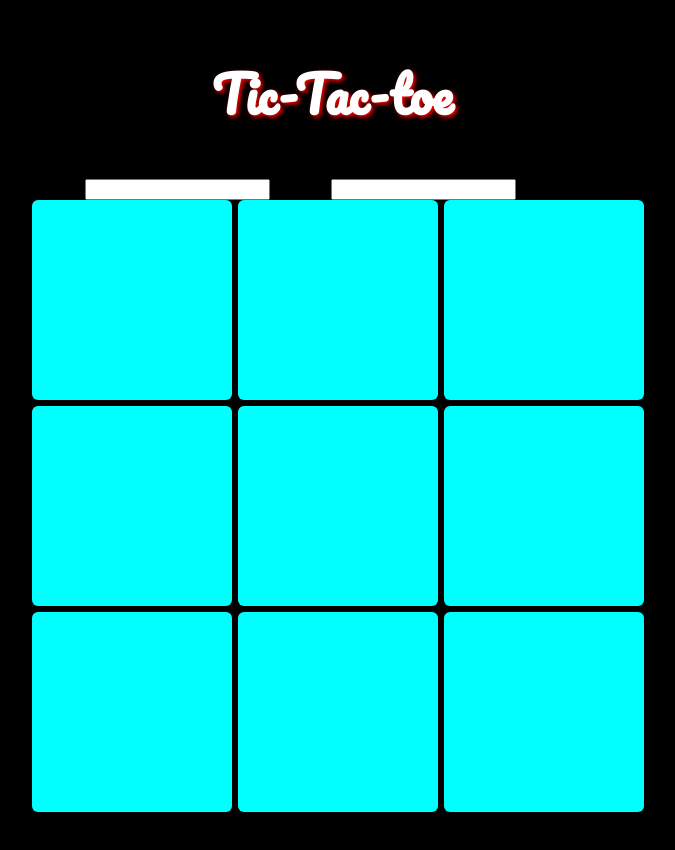
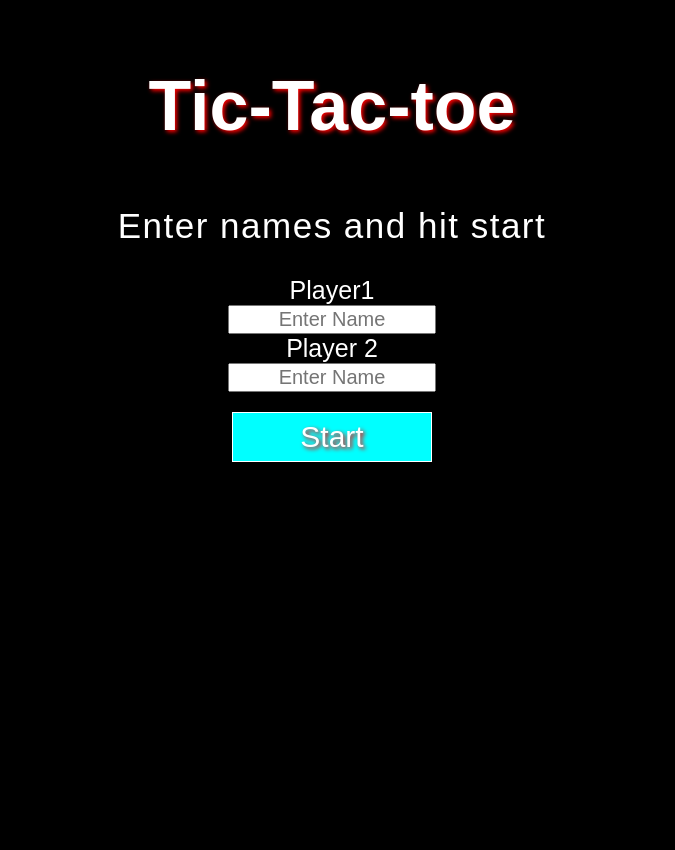
Before and after one commit to thesatmannn/tic-tac-toe, a plain HTML site: page index.html in a window 1280 px wide. Shown: the whole page, without its empty margins (308-983 px from the left). Before the commit the page ends 812 px from the top, so only its background shows below. Drawn offline with Linux system fonts and the light colour scheme; a web font is replaced by a local one.

Commit message:
add text to display current state of game to gameflow & move gameboard once labels and button are removed to fill gap

```diff
--- a/index.html
+++ b/index.html
@@ -11,10 +11,13 @@
     <div class="container">
     <h2>Tic-Tac-toe</h2>
     <div class="gameflow"></div>
-    <label for="Player1">Player1</label>
-    <input type="text" name="Player1" id="player1">
-    <label for="Player2">Player 2</label>
-    <input type="text" name="Player2" id="player2">
+    <div class="players">
+    <label for="Player1" id="player1label">Player1</label>
+    <input type="text" name="Player1" id="player1" placeholder="Enter Name">
+    <label for="Player2" id="player2label">Player 2</label>
+    <input type="text" name="Player2" id="player2" placeholder="Enter Name">
+    </div>
+        <button class="start">Start</button>
     <div class="gameboard"></div>
     </div>
     <script src="./tic-tac-toe.js" defer></script>
--- a/styles.css
+++ b/styles.css
@@ -1,4 +1,5 @@
 @import url("https://fonts.googleapis.com/css2?family=Fredoka+One&family=Pacifico&display=swap");
+@import url('https://fonts.cdnfonts.com/css/arcade-classic');
 
 body {
     background-color: rgb(0, 0, 0);
@@ -10,22 +11,68 @@ body {
 
 h2 {
     text-align: center;
-    font-family: "Pacifico", cursive;
+    font-family: 'ArcadeClassic', sans-serif;
     text-shadow: 2px 2px 4px red;
     color: white;
-    font-size: 50px
+    font-size: 70px;
+    margin-bottom: 20px;
 
 }
 
+.start {
+    visibility: visible;
+    margin: 0 auto;
+    margin-top: 20px;
+    width: 200px;
+    height: 50px;
+    background-color: aqua;
+    border: none;
+    font-family: 'ArcadeClassic', sans-serif;
+    text-shadow: 2px 2px 4px red;
+    color: white;
+    font-size: 30px;
+    align-self: center;
+    cursor: pointer;
+    border-color: aliceblue;
+    border: 1px solid;
+}
+
+.container {
+    display: flex;
+    flex-direction: column;
+    text-align: center;
+    margin-bottom: 20px; /* Add margin to the bottom to adjust spacing */
+}
+
 .gameboard {
+    visibility: hidden;
     display: grid;
     grid-template-columns: 1fr 1fr 1fr;
     gap: 6px;
     width: 600px;
     height: 600px;
+    margin-top: -100px;
 }
 
+.gameflow {
+    display: flex;
+    flex-direction: column;
+    align-items: center; /* Updated from align-content to align-items */
+    justify-content: center;
+    font-size: 35px;
+    color: white;
+    /* width: 500px; */ /* Remove fixed width */
+    height: 100px;
+    text-align: center;
+    font-family: 'ArcadeClassic', sans-serif;
+    letter-spacing: 1.5px;
+    margin-top: 10px; /* Add margin-top to align with other elements */
+    margin-bottom: ;
+}
+
+
 .square {
+    font-family: 'ArcadeClassic', sans-serif;
     display: flex;
     justify-content: center;
     align-items: center;
@@ -33,7 +80,32 @@ h2 {
     height: 200px;
     background-color: aqua;
     border-radius: 3%;
-    font-size: 60px;
+    font-size: 90px;
     color: aliceblue;
     text-shadow: 2px 2px 4px red;
 }
+
+label, input {
+    visibility: visible;
+    color: white;
+    text-align: center;
+    align-items: center;
+    font-family: 'ArcadeClassic', sans-serif;
+    justify-content: center;
+    align-content: center;
+    font-size: 25px;
+
+}
+
+input {
+    color: black;
+    width: 200px;
+    display: block;
+    margin: 0 auto;
+    font-size: 20px;
+}
+
+label {
+    display: flex;
+    justify-content: center;
+}
--- a/tic-tac-toe.js
+++ b/tic-tac-toe.js
@@ -1,7 +1,31 @@
 const gameBoard = (() => {
   const myGameBoard = ['', '', '', '', '', '', '', '', ''];
   const squares = document.querySelector('.gameboard');
+  const startBtn = document.getElementsByClassName('start')[0];
+  const player1Input = document.getElementById('player1');
+  const player2Input = document.getElementById('player2');
+  const gameflow = document.querySelector('.gameflow');
+  gameflow.innerText = 'Enter names and hit start';
   let turn = 0;
+  let player1;
+  let player2;
+
+  startBtn.addEventListener('click', () => {
+    if (player1Input.value == '' || player2Input.value == '') {
+      gameflow.innerText = 'ENTER YO DAMN NAMES!';
+    } else {
+      startBtn.style.visibility = 'hidden';
+      player1Input.style.visibility = 'hidden';
+      player2Input.style.visibility = 'hidden';
+      squares.style.visibility = 'visible';
+      player1 = player(player1Input.value, 'X'); // Update to get input value for player1
+      player2 = player(player2Input.value, 'O'); // Update to get input value for player2
+      gameflow.innerText = `${player1.name}'s turn!`;
+      document.getElementById('player1label').style.display = 'none';
+      document.getElementById('player2label').style.display = 'none';
+      gameflow.style.marginBotton = '0px';
+    }
+  });
 
   myGameBoard.forEach((square) => {
     square = document.createElement('div');
@@ -11,15 +35,14 @@ const gameBoard = (() => {
       if (turn === 0 || turn % 2 === 0 && square.innerText === '') {
         square.innerText = player1.symbol;
         turn++;
+        gameflow.innerText = `${player2.name}'s turn!`;
       } else if (turn !== 0 && turn % 2 !== 0 && square.innerText === '') {
         square.innerText = player2.symbol;
         turn++;
+        gameflow.innerText = `${player1.name}'s turn!`;
       }
     });
   });
 })();
 
 const player = (name, symbol) => ({ name, symbol });
-
-const player1 = player(document.getElementById('player1').value, 'X');
-const player2 = player(document.getElementById('player2').value, 'O');
```
